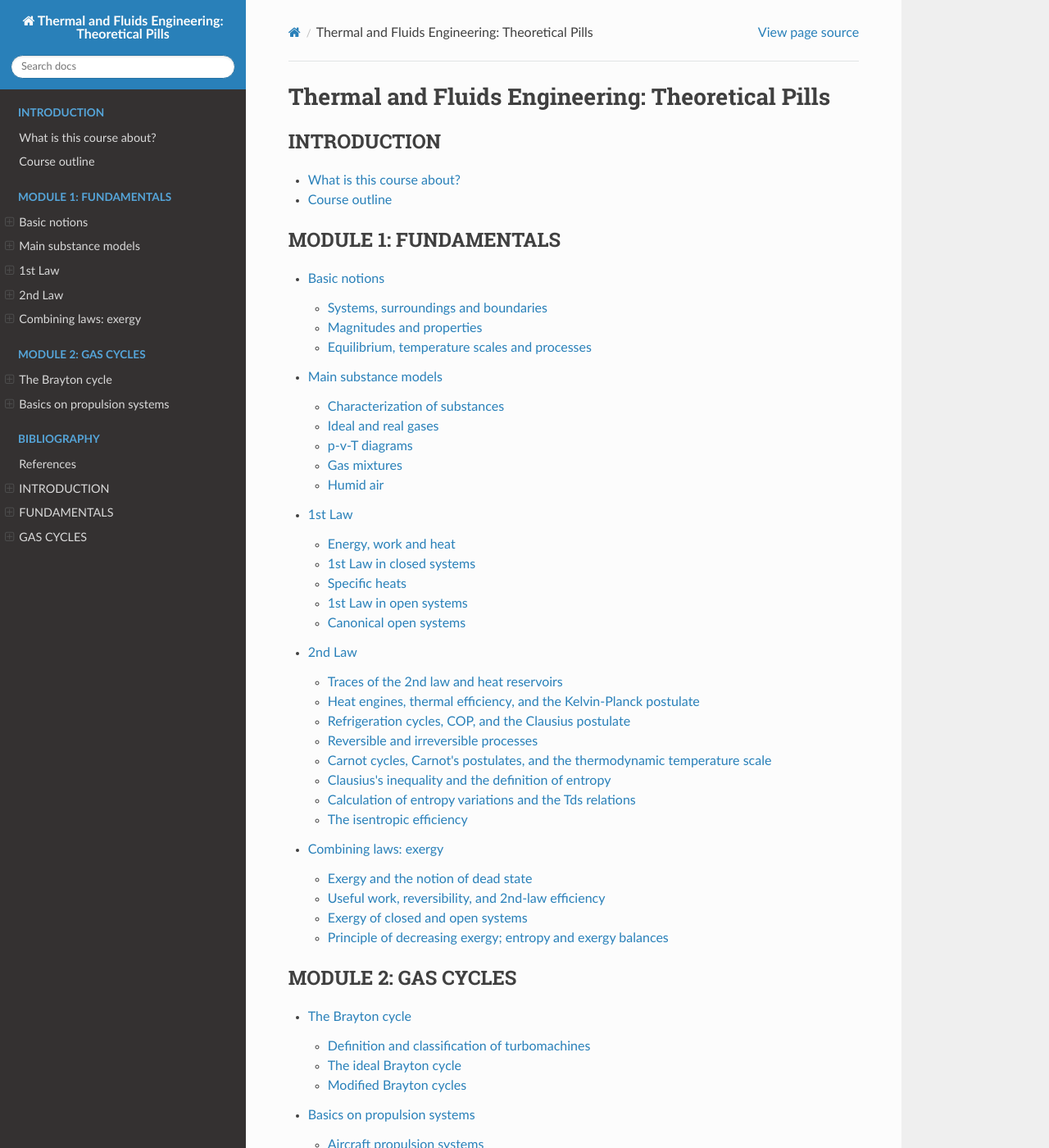
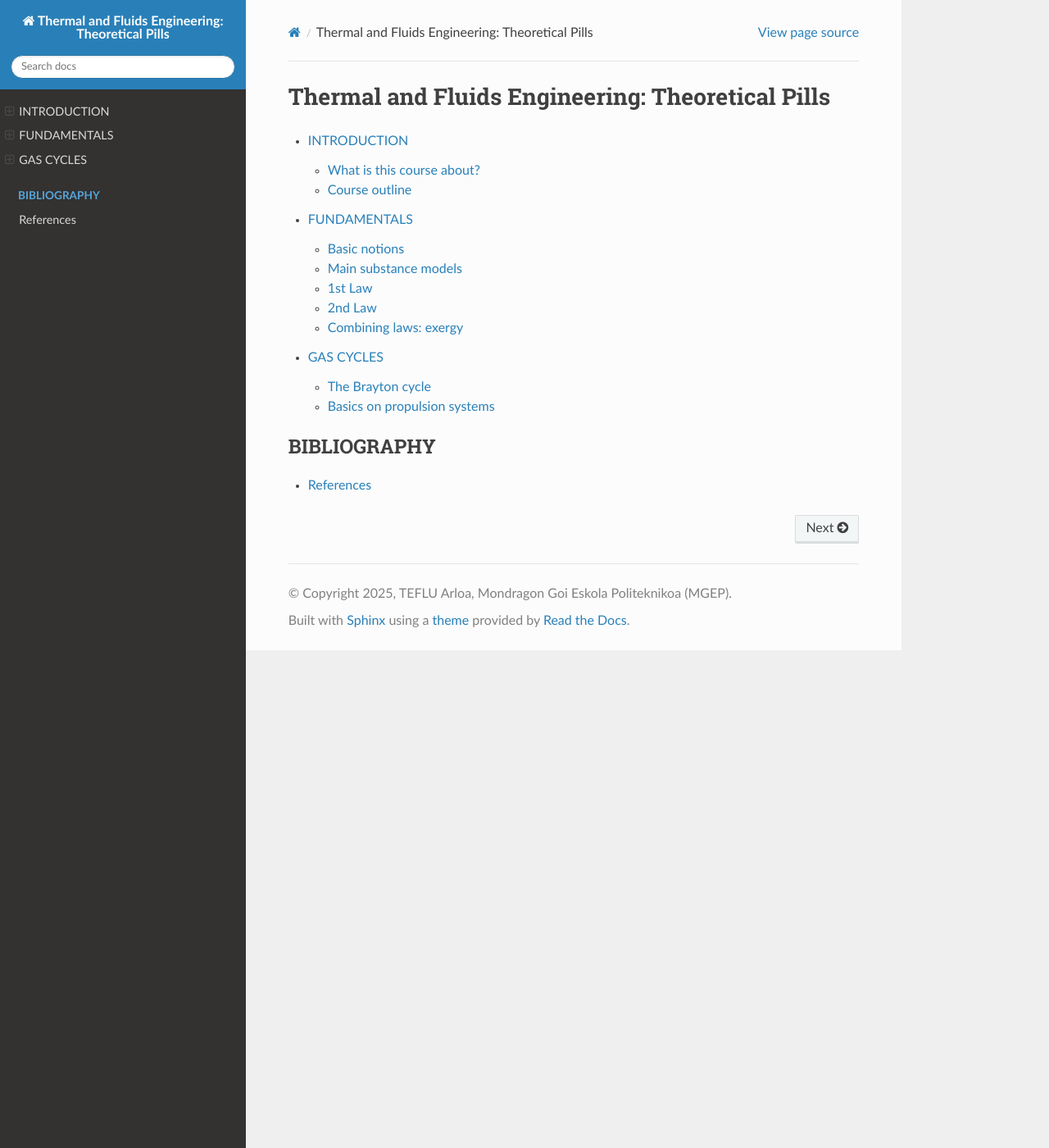
Before and after one commit to azarketa/Thermodynamics-theoretical-pills, a Sphinx documentation site: the page built from source/index.rst, in a window 1280 px wide and 1400 px high. Shown: the whole window at 82% size. Built offline with Sphinx 7.4.7 and the Read the Docs theme 3.1.0, drawn with Linux system fonts in a browser that asks for light colours; some of the changed text lies outside the part shown.

Commit message:
Files updated

```diff
--- a/source/index.rst
+++ b/source/index.rst
@@ -2,34 +2,16 @@
 Thermal and Fluids Engineering: Theoretical Pills
 ==================================================
 
+.. toctree::
+   :maxdepth: 2
+   :titlesonly:
+
+   introduction_index
+   module1_index
+   module2_index
+   bibliography_section_latex
+
 .. only:: html
-
-   .. toctree::
-      :maxdepth: 2
-      :titlesonly:
-      :caption: INTRODUCTION
-
-      What is this course about? <0001_What_is_this_course_about>
-      Course outline <0002_Course_outline>
-
-   .. toctree::
-      :maxdepth: 2
-      :titlesonly:
-      :caption: MODULE 1: FUNDAMENTALS
-
-      01_Basic_notions
-      02_Main_substance_models
-      03_1st_law
-      04_2nd_law
-      05_Combining_laws
-
-   .. toctree::
-      :maxdepth: 2
-      :titlesonly:
-      :caption: MODULE 2: GAS CYCLES
-
-      01_The_Brayton_cycle
-      02_Basics_on_propulsion_systems
 
    .. toctree::
       :maxdepth: 1
@@ -42,9 +24,5 @@ Thermal and Fluids Engineering: Theoretical Pills
 
    .. toctree::
       :maxdepth: 2
-      :titlesonly:
 
-      introduction_index
-      module1_index
-      module2_index
       bibliography_section_latex
```
Also changed, not shown: source/index_2.rst (deleted, +0 -28 lines).
